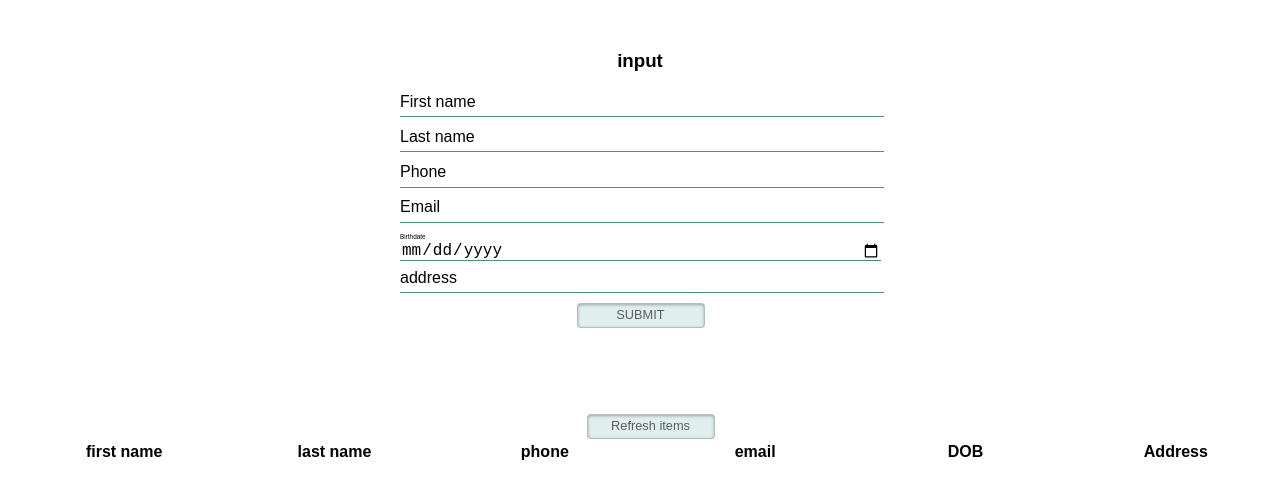
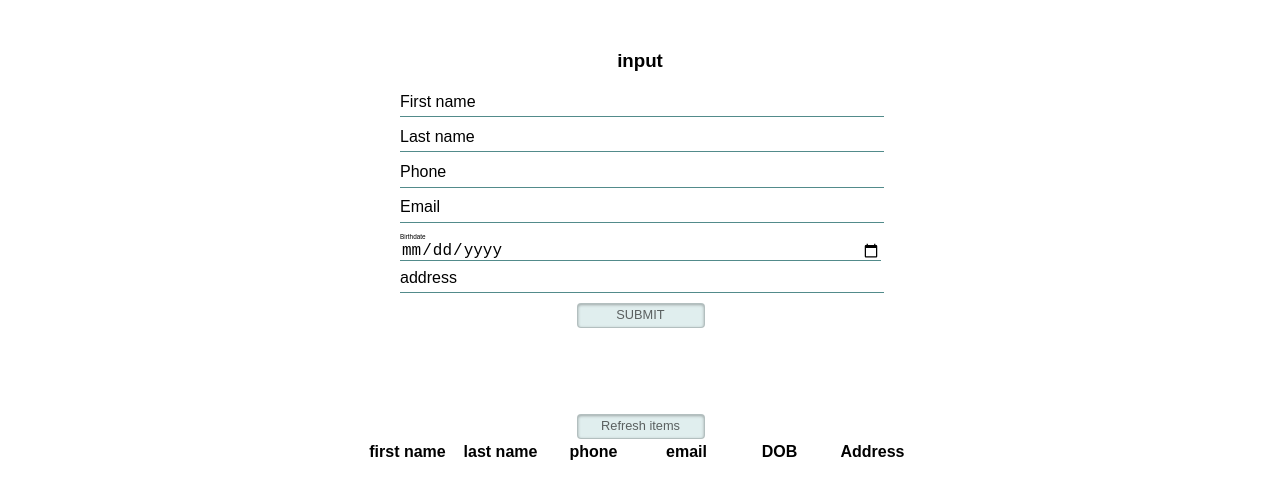
Before and after one commit to ConnorStevenson22/BellApp, a plain HTML site: page wwwroot/index.html in a window 1280 px wide. Drawn offline with nearby package versions, Linux system fonts and the light colour scheme.

Commit message:
Update style.css

```diff
--- a/wwwroot/css/style.css
+++ b/wwwroot/css/style.css
@@ -19,7 +19,7 @@ body{
     background-color: white;
     border-radius: 2px;
     margin: auto;
-    width: 100%;
+    width: 35em;
     padding: 10px;
     margin-top:20px;
     margin-bottom:50px;
@@ -31,6 +31,7 @@ body{
     width: 100%;
 }
 #Tablewrapper td {
+    font-size: 0.5em;
     text-align: left;
     overflow: hidden;
     white-space: nowrap;
```
